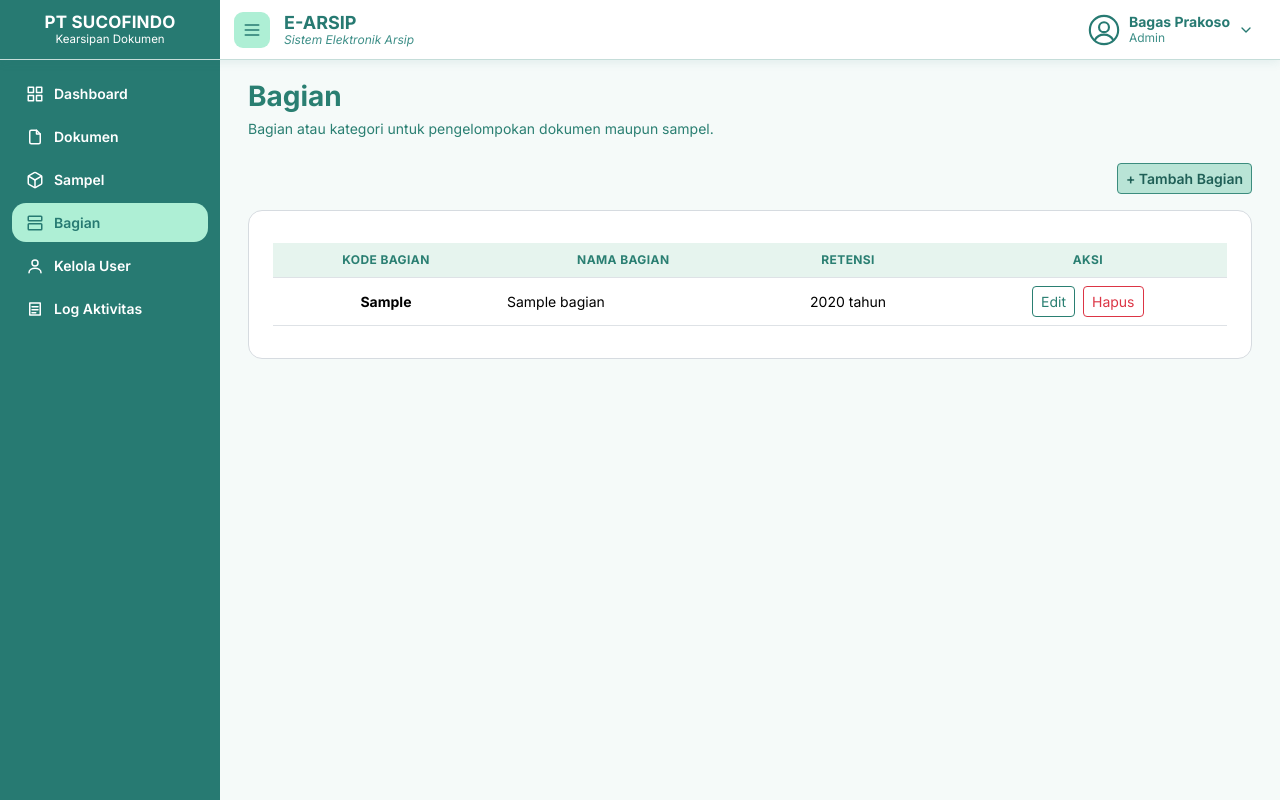
After one commit to nesyaahlm/e-arsipsci, a Laravel app: page /bagian in a window 1280 px wide. The commit adds this page. Run offline with Laravel 12, Linux system fonts and the light colour scheme; a user stored in the database is signed in; data comes from the database, SQL or seed files in the repository; tables that the repository leaves empty hold one stand-in row (values such as "Sample post").

Commit message:
mengubah layanan menjadi bagian

```diff
--- /dev/null
+++ b/app/Http/Controllers/Admin/BagianController.php
@@ -0,0 +1,79 @@
+<?php
+
+namespace App\Http\Controllers\Admin;
+
+use App\Http\Controllers\Controller;
+use App\Models\Bagian;
+use Illuminate\Http\RedirectResponse;
+use Illuminate\Http\Request;
+use Illuminate\Validation\Rule;
+use Illuminate\View\View;
+
+class BagianController extends Controller
+{
+    public function index(): View
+    {
+        return view('bagian.index', [
+            'daftarBagian' => Bagian::orderBy('kode')->get(),
+        ]);
+    }
+
+    public function store(Request $request): RedirectResponse
+    {
+        $request->merge(['kode' => strtoupper(trim((string) $request->input('kode')))]);
+
+        $data = $request->validateWithBag('bagian', $this->aturan(), $this->pesan());
+
+        Bagian::create($data);
+
+        return redirect()
+            ->route('bagian.index')
+            ->with('sukses', 'Bagian berhasil ditambahkan.');
+    }
+
+    public function update(Request $request, Bagian $bagian): RedirectResponse
+    {
+        $request->merge(['kode' => strtoupper(trim((string) $request->input('kode')))]);
+
+        $data = $request->validateWithBag('bagian', $this->aturan($bagian->id), $this->pesan());
+
+        $bagian->update($data);
+
+        return redirect()
+            ->route('bagian.index')
+            ->with('sukses', 'Bagian berhasil diperbarui.');
+    }
+
+    public function destroy(Bagian $bagian): RedirectResponse
+    {
+        $bagian->delete();
+
+        return redirect()
+            ->route('bagian.index')
+            ->with('sukses', 'Bagian berhasil dihapus.');
+    }
+
+    private function aturan(?int $abaikanId = null): array
+    {
+        return [
+            'kode' => ['required', 'string', 'max:10', Rule::unique('bagian', 'kode')->ignore($abaikanId)],
+            'nama' => ['required', 'string', 'max:255', Rule::unique('bagian', 'nama')->ignore($abaikanId)],
+            'retensi_tahun' => ['nullable', 'integer', 'min:1', 'max:100'],
+        ];
+    }
+
+    private function pesan(): array
+    {
+        return [
+            'kode.required' => 'Kode bagian wajib diisi.',
+            'kode.max' => 'Kode bagian maksimal 10 karakter.',
+            'kode.unique' => 'Kode bagian sudah dipakai.',
+            'nama.required' => 'Nama bagian wajib diisi.',
+            'nama.max' => 'Nama bagian maksimal 255 karakter.',
+            'nama.unique' => 'Nama bagian sudah dipakai.',
+            'retensi_tahun.integer' => 'Retensi harus berupa angka.',
+            'retensi_tahun.min' => 'Retensi minimal 1 tahun.',
+            'retensi_tahun.max' => 'Retensi maksimal 100 tahun.',
+        ];
+    }
+}
--- /dev/null
+++ b/app/Models/Bagian.php
@@ -0,0 +1,16 @@
+<?php
+
+namespace App\Models;
+
+use Illuminate\Database\Eloquent\Model;
+
+class Bagian extends Model
+{
+    protected $table = 'bagian';
+
+    protected $fillable = [
+        'kode',
+        'nama',
+        'retensi_tahun',
+    ];
+}
--- a/app/Models/Dokumen.php
+++ b/app/Models/Dokumen.php
@@ -37,6 +37,10 @@ class Dokumen extends Model
     {
         return $this->belongsTo(Layanan::class, 'layanan_id');
     }
+    public function bagian()
+    {
+        return $this->belongsTo(Bagian::class, 'bagian_id');
+    }
 
     public function jenisDokumen(): BelongsTo
     {
--- /dev/null
+++ b/resources/views/bagian/index.blade.php
@@ -0,0 +1,193 @@
+<x-admin.layout title="Bagian">
+    <h1 class="h3 fw-bold text-primary mb-1">Bagian</h1>
+    <p class="text-primary mb-4">Bagian atau kategori untuk pengelompokan dokumen maupun sampel.</p>
+
+    @if (session('sukses'))
+        <div class="alert alert-success alert-dismissible fade show alert-otomatis" role="alert">
+            {{ session('sukses') }}
+            <button type="button" class="btn-close" data-bs-dismiss="alert" aria-label="Tutup"></button>
+        </div>
+    @endif
+    @if (session('galat'))
+        <div class="alert alert-danger alert-dismissible fade show alert-otomatis" role="alert">
+            {{ session('galat') }}
+            <button type="button" class="btn-close" data-bs-dismiss="alert" aria-label="Tutup"></button>
+        </div>
+    @endif
+
+    <div class="d-flex justify-content-end mb-3">
+        <button type="button" id="btn-tambah-bagian" class="btn btn-sm btn-tambah-layanan">+ Tambah Bagian</button>
+    </div>
+
+    <div class="panel-layanan" style="border-top-left-radius: 14px;">
+        @php
+            $modeEdit = $errors->bagian->any() && old('edit_id');
+        @endphp
+        <form method="POST"
+              action="{{ $modeEdit ? route('bagian.update', old('edit_id')) : route('bagian.store') }}"
+              data-url-tambah="{{ route('bagian.store') }}"
+              id="form-bagian"
+              class="form-jenis d-none">
+            @csrf
+            <input type="hidden" name="_method" value="PUT" id="bagian-method" @disabled(! $modeEdit)>
+            <input type="hidden" name="edit_id" id="bagian-edit-id" value="{{ $modeEdit ? old('edit_id') : '' }}">
+            <h2 class="form-jenis-judul" id="judul-form-bagian">{{ $modeEdit ? 'Form Edit Bagian' : 'Form Tambah Bagian' }}</h2>
+
+            <div class="row g-3">
+                <div class="col-12 col-md-6">
+                    <label for="bagian-kode" class="form-label">Kode Bagian</label>
+                    <input type="text" id="bagian-kode" name="kode" maxlength="10" required
+                           class="form-control text-uppercase {{ $errors->bagian->has('kode') ? 'is-invalid' : '' }}"
+                           value="{{ $errors->bagian->any() ? old('kode') : '' }}">
+                    <div class="invalid-feedback">{{ $errors->bagian->first('kode') }}</div>
+                </div>
+                <div class="col-12 col-md-6">
+                    <label for="bagian-nama" class="form-label">Nama Bagian</label>
+                    <input type="text" id="bagian-nama" name="nama" maxlength="255" required
+                           class="form-control {{ $errors->bagian->has('nama') ? 'is-invalid' : '' }}"
+                           value="{{ $errors->bagian->any() ? old('nama') : '' }}">
+                    <div class="invalid-feedback">{{ $errors->bagian->first('nama') }}</div>
+                </div>
+                <div class="col-12 col-md-6">
+                    <label for="bagian-retensi" class="form-label">Retensi Bagian (tahun, kosong = selama berlaku)</label>
+                    <input type="number" id="bagian-retensi" name="retensi_tahun" min="1" max="100"
+                           class="form-control {{ $errors->bagian->has('retensi_tahun') ? 'is-invalid' : '' }}"
+                           value="{{ $errors->bagian->any() ? old('retensi_tahun') : '' }}">
+                    <div class="invalid-feedback">{{ $errors->bagian->first('retensi_tahun') }}</div>
+                </div>
+            </div>
+
+            <div class="d-flex justify-content-end gap-2 mt-4">
+                <button type="submit" id="btn-simpan-bagian" class="btn-simpan">{{ $modeEdit ? 'Simpan Perubahan' : '+ Tambah' }}</button>
+                <button type="button" id="btn-kembali-bagian" class="btn-batal">Kembali</button>
+            </div>
+        </form>
+
+        <div class="table-responsive" id="tabel-bagian-wrap">
+            <table class="table table-hover align-middle mb-0 tabel-jenis">
+                <thead>
+                    <tr>
+                        <th class="text-center">Kode Bagian</th>
+                        <th class="text-center">Nama Bagian</th>
+                        <th class="text-center">Retensi</th>
+                        <th class="text-center">Aksi</th>
+                    </tr>
+                </thead>
+                <tbody>
+                    @forelse ($daftarBagian as $bagian)
+                        <tr>
+                            <td class="fw-bold text-center">{{ $bagian->kode }}</td>
+                            <td class="text-start">{{ $bagian->nama }}</td>
+                            <td class="text-center">{{ $bagian->retensi_tahun ? $bagian->retensi_tahun.' tahun' : '-' }}</td>
+                            <td class="text-center">
+                                <div class="d-flex justify-content-center gap-2">
+                                    <button type="button"
+                                            class="btn btn-sm btn-outline-primary btn-edit-bagian"
+                                            data-action="{{ route('bagian.update', $bagian) }}"
+                                            data-id="{{ $bagian->id }}"
+                                            data-kode="{{ $bagian->kode }}"
+                                            data-nama="{{ $bagian->nama }}"
+                                            data-retensi="{{ $bagian->retensi_tahun }}">Edit</button>
+                                    <form method="POST"
+                                          action="{{ route('bagian.destroy', $bagian) }}"
+                                          data-konfirmasi="Hapus bagian {{ $bagian->nama }}?">
+                                        @csrf
+                                        @method('DELETE')
+                                        <button type="submit" class="btn btn-sm btn-outline-danger">Hapus</button>
+                                    </form>
+                                </div>
+                            </td>
+                        </tr>
+                    @empty
+                        <tr>
+                            <td colspan="4" class="text-center text-secondary py-4">Belum ada bagian.</td>
+                        </tr>
+                    @endforelse
+                </tbody>
+            </table>
+        </div>
+    </div>
+
+    @push('scripts')
+    <script>
+        const tombolTambah = document.getElementById('btn-tambah-bagian');
+        const tombolKembali = document.getElementById('btn-kembali-bagian');
+        const tombolSimpan = document.getElementById('btn-simpan-bagian');
+        const formBagian = document.getElementById('form-bagian');
+        const tabelBagian = document.getElementById('tabel-bagian-wrap');
+        const judulForm = document.getElementById('judul-form-bagian');
+        const metodeBagian = document.getElementById('bagian-method');
+        const idBagian = document.getElementById('bagian-edit-id');
+
+        function kosongkanForm() {
+            formBagian.querySelectorAll('input[type="text"], input[type="number"]').forEach(function (el) {
+                el.value = '';
+            });
+            formBagian.querySelectorAll('.is-invalid').forEach(function (el) {
+                el.classList.remove('is-invalid');
+            });
+        }
+
+        function modeTambah() {
+            kosongkanForm();
+            formBagian.action = formBagian.dataset.urlTambah;
+            metodeBagian.disabled = true;
+            idBagian.value = '';
+            judulForm.textContent = 'Form Tambah Bagian';
+            tombolSimpan.textContent = '+ Tambah';
+        }
+
+        function modeEdit(tombol) {
+            kosongkanForm();
+            formBagian.action = tombol.dataset.action;
+            metodeBagian.disabled = false;
+            idBagian.value = tombol.dataset.id;
+            judulForm.textContent = 'Form Edit Bagian';
+            tombolSimpan.textContent = 'Simpan Perubahan';
+            document.getElementById('bagian-kode').value = tombol.dataset.kode;
+            document.getElementById('bagian-nama').value = tombol.dataset.nama;
+            document.getElementById('bagian-retensi').value = tombol.dataset.retensi || '';
+        }
+
+        function bukaForm() {
+            formBagian.classList.remove('d-none');
+            tabelBagian.classList.add('d-none');
+            tombolTambah.disabled = true;
+            document.getElementById('bagian-kode').focus();
+        }
+
+        function tutupForm() {
+            modeTambah();
+            formBagian.classList.add('d-none');
+            tabelBagian.classList.remove('d-none');
+            tombolTambah.disabled = false;
+        }
+
+        tombolTambah.addEventListener('click', function () {
+            modeTambah();
+            bukaForm();
+        });
+
+        tombolKembali.addEventListener('click', tutupForm);
+
+        document.querySelectorAll('.btn-edit-bagian').forEach(function (tombol) {
+            tombol.addEventListener('click', function () {
+                modeEdit(tombol);
+                bukaForm();
+            });
+        });
+
+        @if ($errors->bagian->any())
+            bukaForm();
+        @endif
+
+        document.querySelectorAll('.alert-otomatis').forEach(function (el) {
+            setTimeout(function () {
+                if (el.isConnected) {
+                    bootstrap.Alert.getOrCreateInstance(el).close();
+                }
+            }, 5000);
+        });
+    </script>
+    @endpush
+</x-admin.layout>
--- a/resources/views/components/admin/sidebar.blade.php
+++ b/resources/views/components/admin/sidebar.blade.php
@@ -3,7 +3,8 @@
         ['label' => 'Dashboard', 'svg' => '<rect x="3" y="3" width="7" height="7"/><rect x="14" y="3" width="7" height="7"/><rect x="3" y="14" width="7" height="7"/><rect x="14" y="14" width="7" height="7"/>', 'route' => 'admin.dashboard', 'active' => 'admin.dashboard'],
         ['label' => 'Dokumen', 'svg' => '<path d="M14 3H7a2 2 0 0 0-2 2v14a2 2 0 0 0 2 2h10a2 2 0 0 0 2-2V8z"/><path d="M14 3v5h5"/>', 'route' => 'dokumen.index', 'active' => 'dokumen.*'],
         ['label' => 'Sampel', 'svg' => '<path d="M21 16V8a2 2 0 0 0-1-1.73l-7-4a2 2 0 0 0-2 0l-7 4A2 2 0 0 0 3 8v8a2 2 0 0 0 1 1.73l7 4a2 2 0 0 0 2 0l7-4A2 2 0 0 0 21 16z"/><polyline points="3.27 6.96 12 12.01 20.73 6.96"/><line x1="12" y1="22.08" x2="12" y2="12"/>', 'route' => 'admin.sampel.index', 'active' => 'admin.sampel.*'],
-        ['label' => 'Layanan & Jenis', 'svg' => '<path d="M12 3l9 5-9 5-9-5z"/><path d="M3 13l9 5 9-5"/>', 'route' => 'layanan.index', 'active' => 'layanan.*'],
+        // ['label' => 'Layanan & Jenis', 'svg' => '<path d="M12 3l9 5-9 5-9-5z"/><path d="M3 13l9 5 9-5"/>', 'route' => 'layanan.index', 'active' => 'layanan.*'],
+        ['label' => 'Bagian', 'svg' => '<rect x="3" y="3" width="18" height="6" rx="1"/><rect x="3" y="13" width="18" height="8" rx="1"/>', 'route' => 'bagian.index', 'active' => 'bagian.*'],
         ['label' => 'Kelola User', 'svg' => '<circle cx="12" cy="8" r="4"/><path d="M4 21c0-4 4-6 8-6s8 2 8 6"/>', 'route' => 'users.index', 'active' => 'users.*'],
         ['label' => 'Log Aktivitas', 'svg' => '<path d="M5 4h14v16H5z"/><path d="M8 9h8M8 13h8M8 17h5"/>', 'route' => 'log.index', 'active' => 'log.*'],
     ];
--- a/routes/web.php
+++ b/routes/web.php
@@ -5,6 +5,7 @@ use App\Http\Controllers\Admin\JenisDokumenController;
 use App\Http\Controllers\Admin\KelolaController;
 use App\Http\Controllers\Admin\LogAktivitasController;
 use App\Http\Controllers\Admin\LogArsipController;
+use App\Http\Controllers\Admin\BagianController;
 use App\Http\Controllers\Admin\SampelController as AdminSampelController;
 use App\Http\Controllers\AuthController;
 use App\Http\Controllers\DokumenController;
@@ -53,6 +54,11 @@ Route::middleware(['auth', 'role:admin'])->group(function () {
     Route::post('/layanan', [LayananController::class, 'store'])->name('layanan.store');
     Route::put('/layanan/{layanan}', [LayananController::class, 'update'])->name('layanan.update');
     Route::delete('/layanan/{layanan}', [LayananController::class, 'destroy'])->name('layanan.destroy');
+
+    Route::get('/bagian', [BagianController::class, 'index'])->name('bagian.index');
+    Route::post('/bagian', [BagianController::class, 'store'])->name('bagian.store');
+    Route::put('/bagian/{bagian}', [BagianController::class, 'update'])->name('bagian.update');
+    Route::delete('/bagian/{bagian}', [BagianController::class, 'destroy'])->name('bagian.destroy');
 
     Route::post('/jenis-dokumen', [JenisDokumenController::class, 'store'])->name('jenis.store');
     Route::put('/jenis-dokumen/{jenis}', [JenisDokumenController::class, 'update'])->name('jenis.update');
```
Also changed, not shown: app/Http/Controllers/DokumenController.php (+36 -49 lines), database/seeders/BagianSeeder.php (added, +34 -0 lines), resources/views/dokumen/index.blade.php (+25 -70 lines), database/migrations/2026_11_16_000010_create_bagian_table.php (added), database/migrations/2026_11_16_000020_add_bagian_id_to_dokumen_table.php (added).
